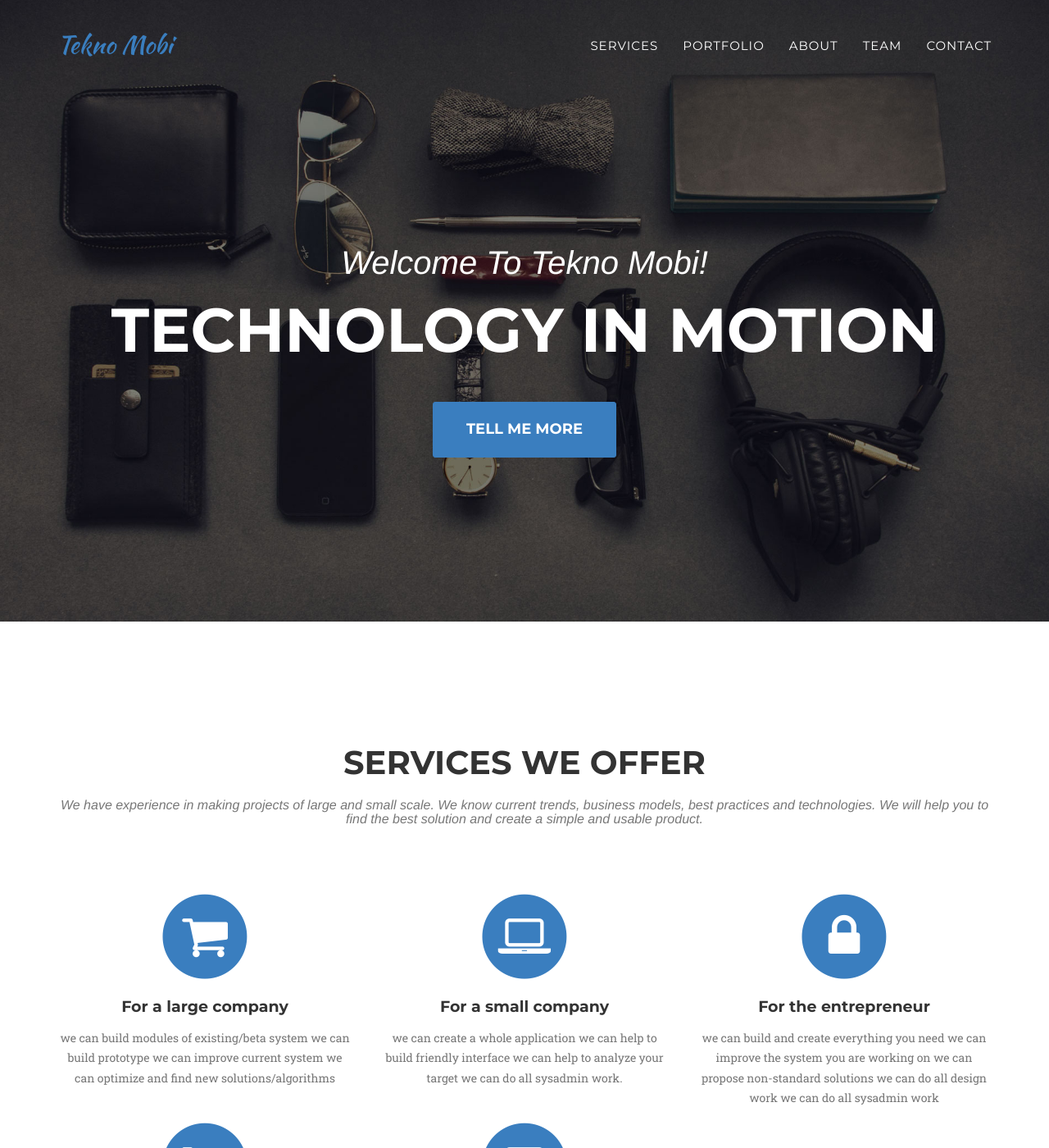
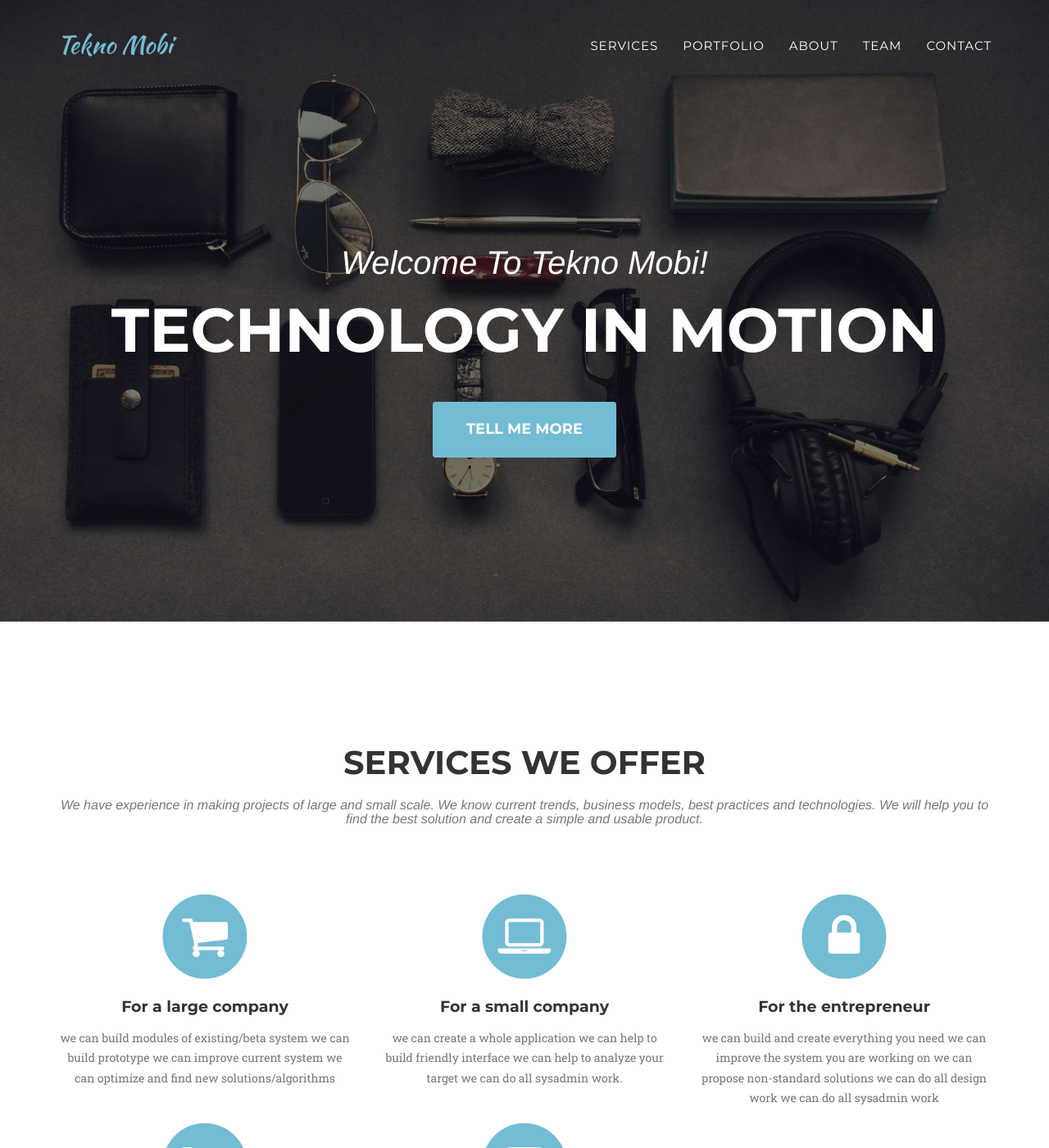
Before and after one commit to lnyousif/teknomobi, a Jekyll site: the page built from index.html, in a window 1280 px wide and 1400 px high. Shown: the whole window at 82% size. Built offline with Jekyll 4.4.1, drawn with Linux system fonts in a browser that asks for light colours; some web fonts are replaced.

Commit message:
Update _config.yml

```diff
--- a/_config.yml
+++ b/_config.yml
@@ -8,7 +8,7 @@ description: "We build Web applications that improve your business and life"
 
 # Color settings (hex-codes without the leading hash-tag)
 color:
-  primary: 3a7ebf
+  primary: 72bcd4
   secondary: 3a7ebf
   secondary-dark: 333
 
```
